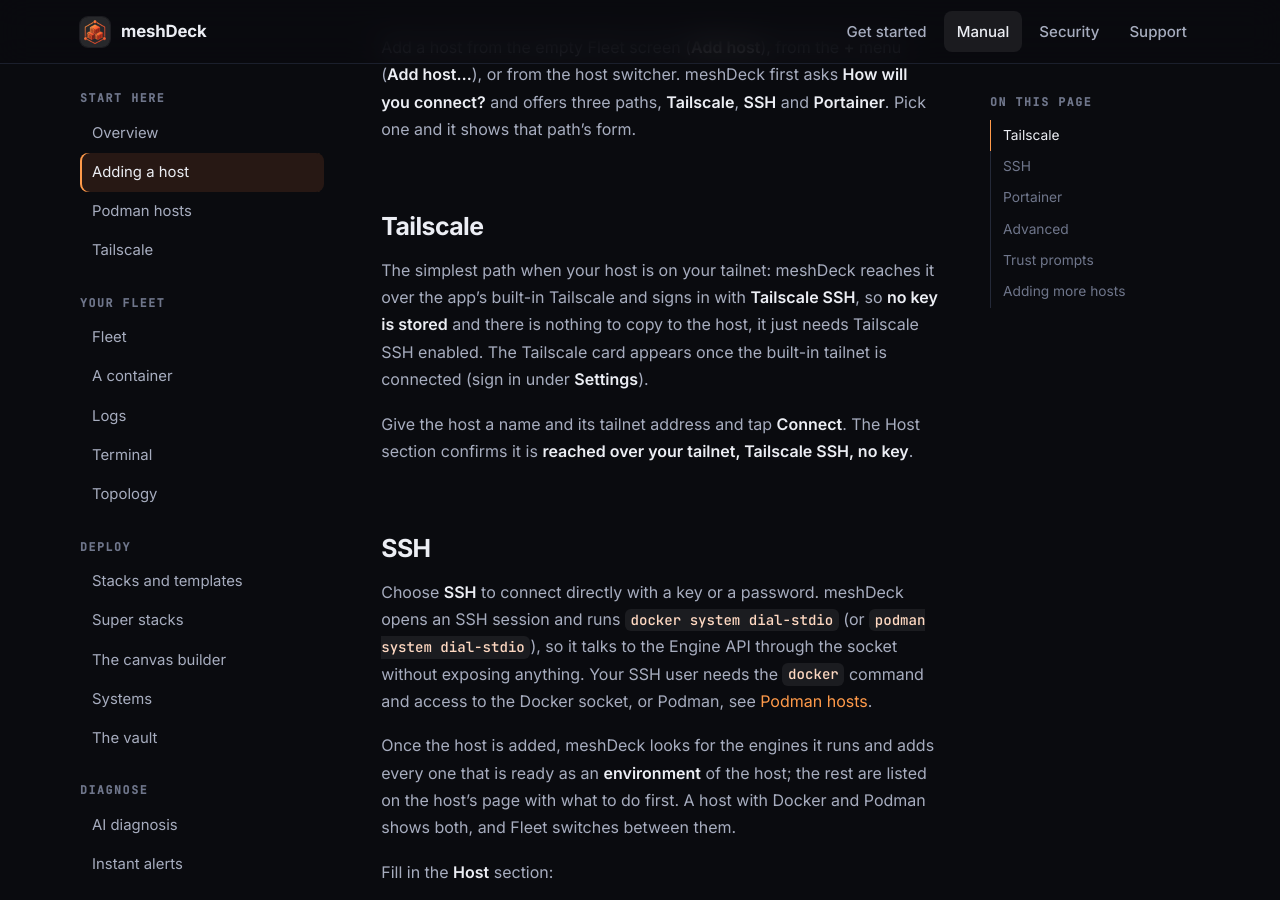
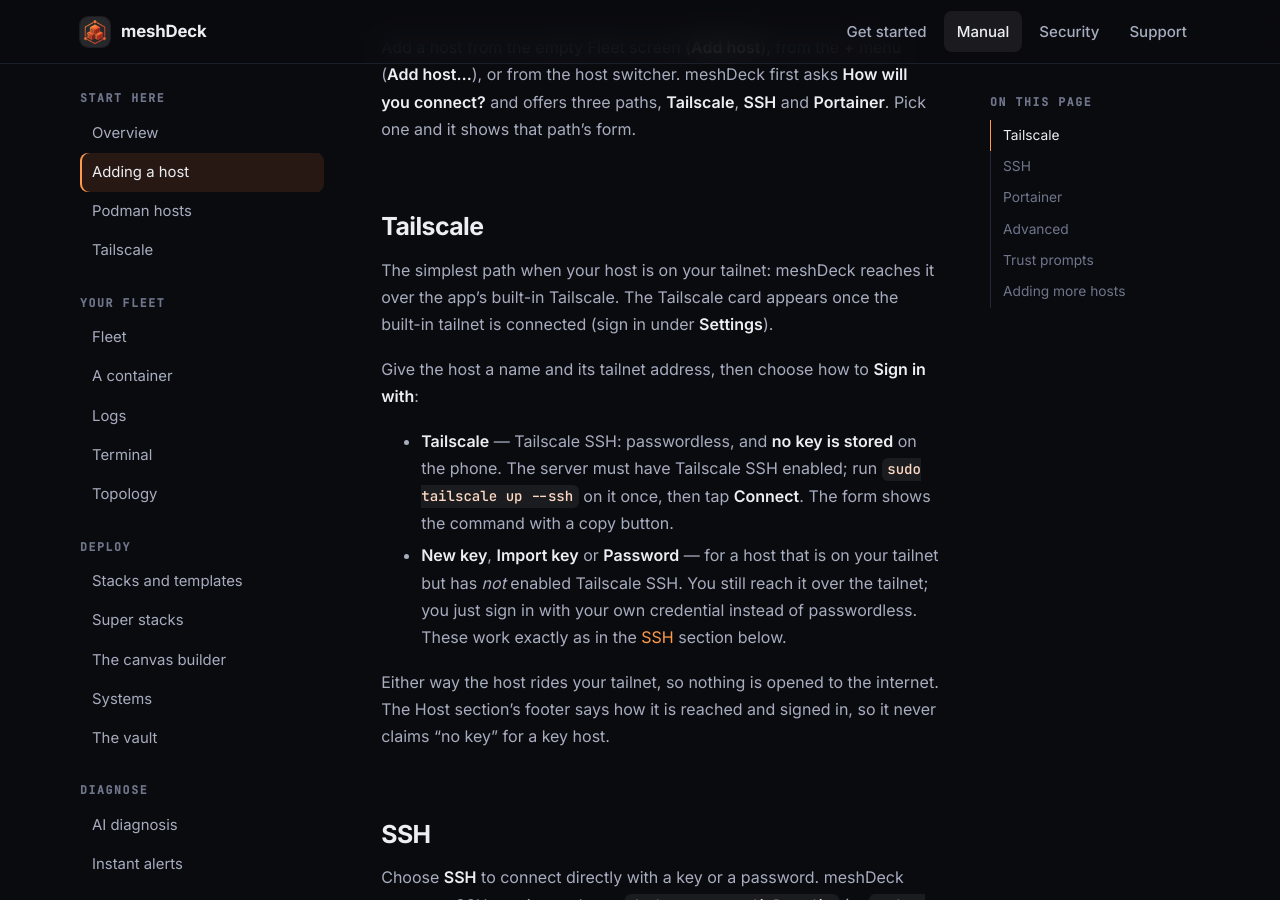
Before and after one commit to AG-Studio-Apps/meshdeck-docs, a Jekyll site: the page built from _manual/adding-a-host.md, in a window 1280 px wide and 900 px high, scrolled down 299 px. Built offline with Jekyll 4.4.1, drawn with Linux system fonts in a browser that asks for light colours.

Commit message:
adding-a-host: Tailscale branch can sign in with your own key or password
The Tailscale section said the host "just needs Tailscale SSH enabled" and that
the form always shows "Tailscale SSH, no key". The app now offers a Sign-in
picker in that branch: Tailscale SSH (passwordless; run `sudo tailscale up --ssh`
on the server, shown with a copy button) or New key / Import key / Password for
a host that is on the tailnet but has not enabled Tailscale SSH — still reached
over the tailnet, just not passwordless. The footer now tracks the method.

Co-Authored-By: Claude Fable 5.1 <noreply@anthropic.com>

```diff
--- a/_manual/adding-a-host.md
+++ b/_manual/adding-a-host.md
@@ -6,9 +6,14 @@ Add a host from the empty Fleet screen (**Add host**), from the **+** menu (**Ad
 
 ## Tailscale
 
-The simplest path when your host is on your tailnet: meshDeck reaches it over the app's built-in Tailscale and signs in with **Tailscale SSH**, so **no key is stored** and there is nothing to copy to the host, it just needs Tailscale SSH enabled. The Tailscale card appears once the built-in tailnet is connected (sign in under **Settings**).
+The simplest path when your host is on your tailnet: meshDeck reaches it over the app's built-in Tailscale. The Tailscale card appears once the built-in tailnet is connected (sign in under **Settings**).
 
-Give the host a name and its tailnet address and tap **Connect**. The Host section confirms it is **reached over your tailnet, Tailscale SSH, no key**.
+Give the host a name and its tailnet address, then choose how to **Sign in with**:
+
+- **Tailscale** — Tailscale SSH: passwordless, and **no key is stored** on the phone. The server must have Tailscale SSH enabled; run `sudo tailscale up --ssh` on it once, then tap **Connect**. The form shows the command with a copy button.
+- **New key**, **Import key** or **Password** — for a host that is on your tailnet but has *not* enabled Tailscale SSH. You still reach it over the tailnet; you just sign in with your own credential instead of passwordless. These work exactly as in the [SSH](#ssh) section below.
+
+Either way the host rides your tailnet, so nothing is opened to the internet. The Host section's footer says how it is reached and signed in, so it never claims "no key" for a key host.
 
 ## SSH
 
```
